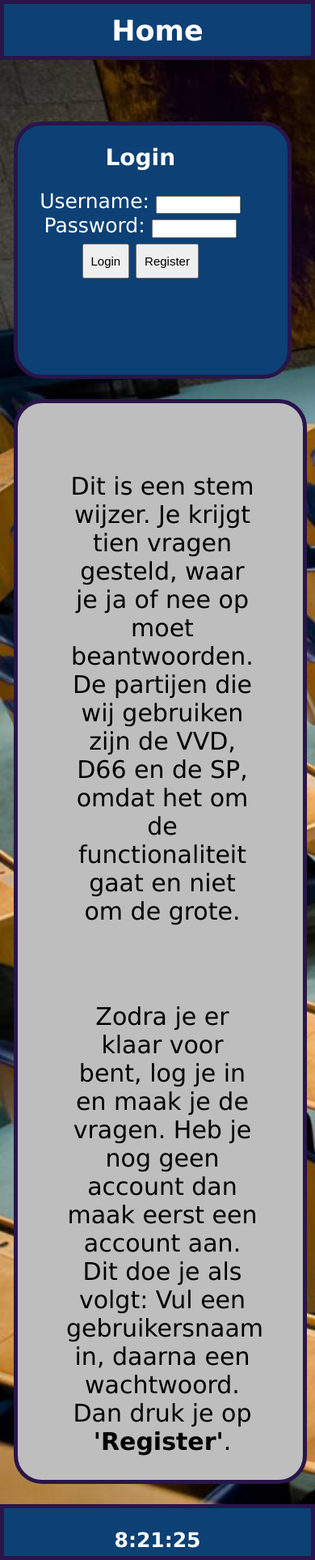
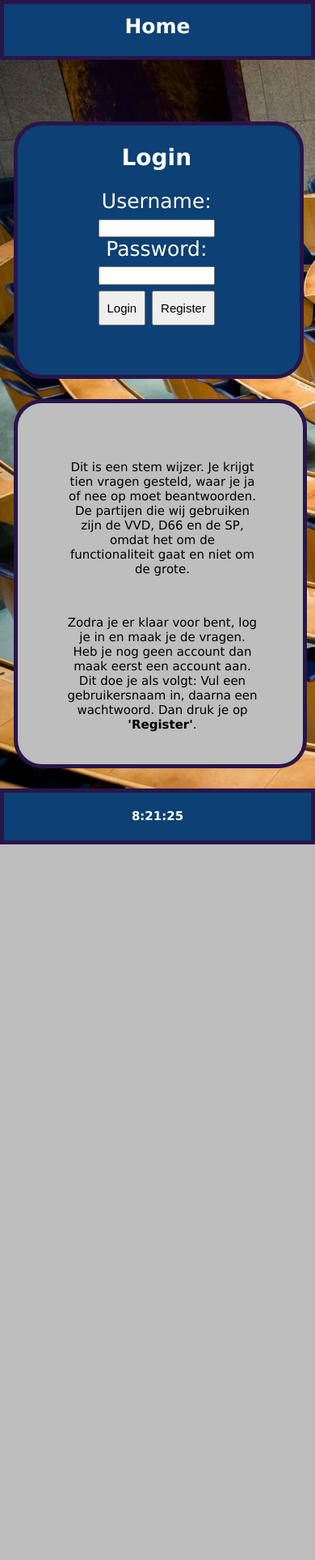
Before and after one commit to Max-Scholten/Project2, a PHP site: page /login.php in a window 390 px wide. Shown: the whole page at 81% size. After the commit the page ends 1043 px from the top, so only its background shows below. Run offline with PHP 8.4, Linux system fonts and the light colour scheme.

Commit message:
css @media

```diff
--- a/css/login.css
+++ b/css/login.css
@@ -215,7 +215,7 @@
 }
 
 /*phone*/
-@media all and (max-width: 799px) and (orientation: portrait){
+@media all and (max-width: 799px){
     body{
         margin: 0px;
         padding: 0px;
@@ -241,7 +241,7 @@
         background-color: #0D4074;
         text-align: center;
         font-weight: bold;
-        font-size: 35px;
+        font-size: 25px;
         color: white;
         padding-top: 13px;
         height: 6vh;
@@ -262,8 +262,8 @@
         margin-top: 150px;
 
         padding-bottom: 55px;
-        padding-left: 25px;
-        padding-right: 55px;
+        padding-left: 45px;
+        padding-right: 50px;
 
     }
 
@@ -296,7 +296,7 @@
 
     input{
         height: 2vh;
-        width: 25vw;
+        width: 35vw;
     }
 
 
@@ -304,7 +304,7 @@
         grid-area: tekst;
         background-color: rgb(190, 190, 190);
         text-align: center;
-        font-size: 30px;
+        font-size: 15px;
         min-height: 35vh;
         width: 61vw;
         border: solid rgb(41, 21, 74) 5px;
@@ -314,15 +314,15 @@
         padding-top: 55px;
         padding-left: 60px;
         padding-right: 55px;
-
+        padding-bottom: 25px;
     }
 
     #txt{
         font-weight: bold;
-        font-size: 25px;
+        font-size: 15px;
         color: rgb(255, 255, 255);
         text-align: center;
-        padding-top: 25px;
+        padding-top: 20px;
 
     }
 
```
